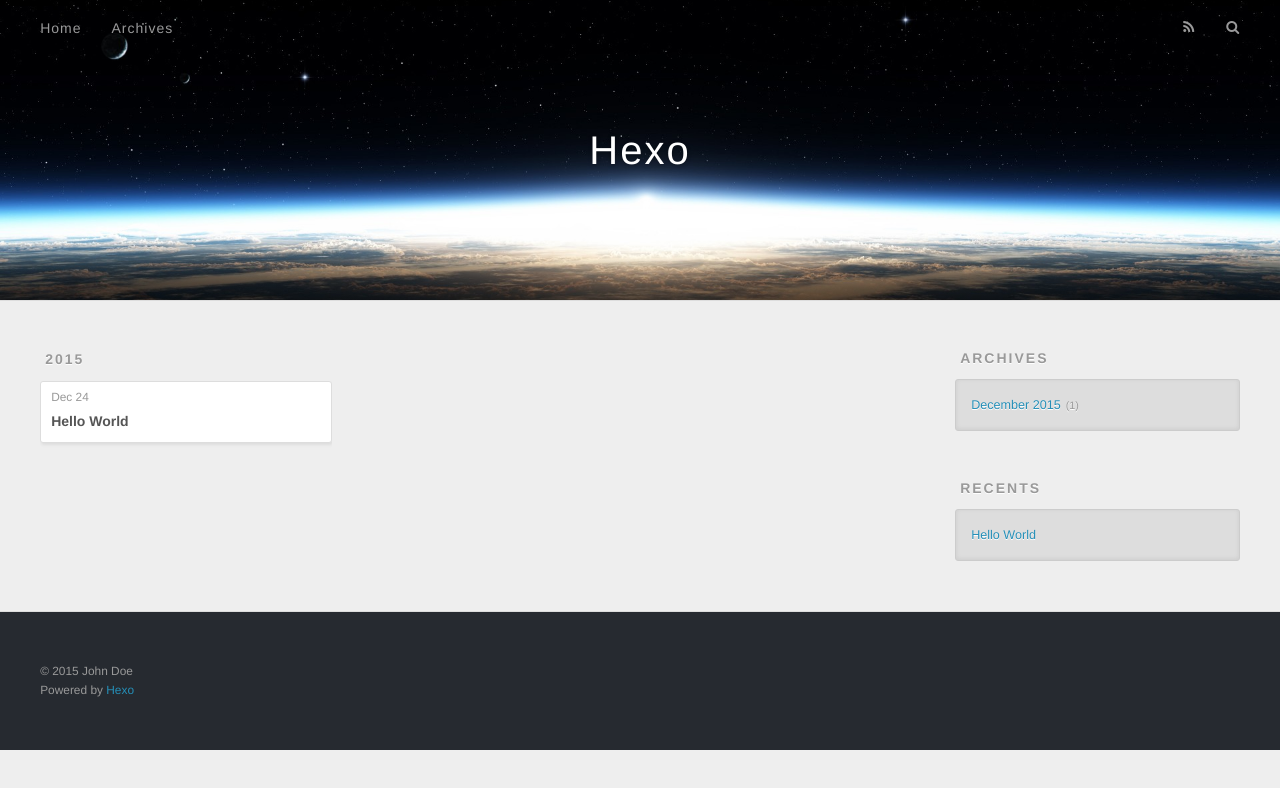
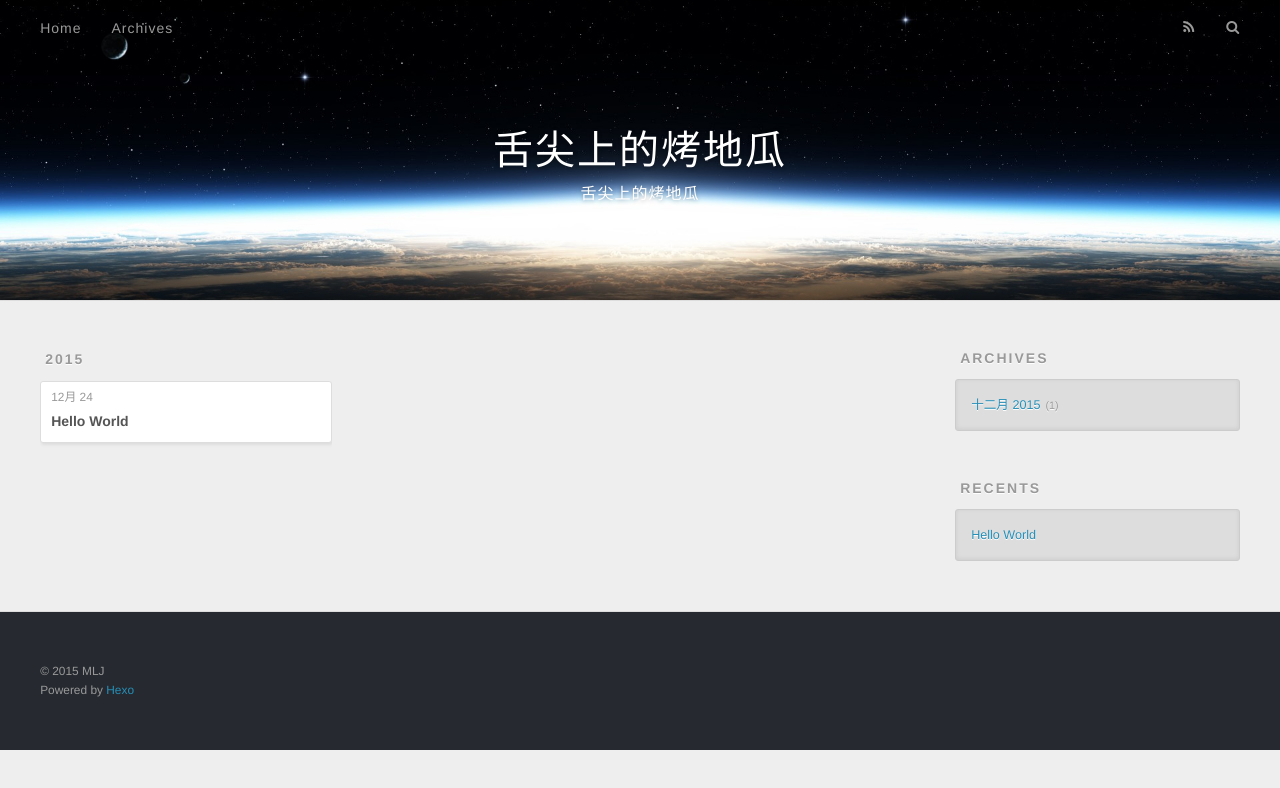
Before and after one commit to luojumvn/luojumvn.github.io, a plain HTML site: page archives/2015/12/index.html in a window 1280 px wide. Drawn offline with nearby package versions, Linux system fonts and the light colour scheme.

Commit message:
Site updated: 2015-12-24 14:10:09

```diff
--- a/archives/2015/12/index.html
+++ b/archives/2015/12/index.html
@@ -3,19 +3,19 @@
 <head>
   <meta charset="utf-8">
 
-  <title>Archives: 2015/12 | Hexo</title>
+  <title>Archives: 2015/12 | 舌尖上的烤地瓜</title>
   <meta name="viewport" content="width=device-width, initial-scale=1, maximum-scale=1">
-  <meta name="description">
+  <meta name="description" content="一个风一样的男子">
 <meta property="og:type" content="website">
-<meta property="og:title" content="Hexo">
+<meta property="og:title" content="舌尖上的烤地瓜">
 <meta property="og:url" content="http://yoursite.com/archives/2015/12/index.html">
-<meta property="og:site_name" content="Hexo">
-<meta property="og:description">
+<meta property="og:site_name" content="舌尖上的烤地瓜">
+<meta property="og:description" content="一个风一样的男子">
 <meta name="twitter:card" content="summary">
-<meta name="twitter:title" content="Hexo">
-<meta name="twitter:description">
+<meta name="twitter:title" content="舌尖上的烤地瓜">
+<meta name="twitter:description" content="一个风一样的男子">
 
-    <link rel="alternative" href="/atom.xml" title="Hexo" type="application/atom+xml">
+    <link rel="alternative" href="/atom.xml" title="舌尖上的烤地瓜" type="application/atom+xml">
 
 
     <link rel="icon" href="/favicon.png">
@@ -33,8 +33,12 @@
   <div id="header-outer" class="outer">
     <div id="header-title" class="inner">
       <h1 id="logo-wrap">
-        <a href="/" id="logo">Hexo</a>
+        <a href="/" id="logo">舌尖上的烤地瓜</a>
       </h1>
+
+        <h2 id="subtitle-wrap">
+          <a href="/" id="subtitle">舌尖上的烤地瓜</a>
+        </h2>
 
     </div>
     <div id="header-inner" class="inner">
@@ -76,7 +80,7 @@
   <div class="archive-article-inner">
     <header class="archive-article-header">
       <a href="/2015/12/24/hello-world/" class="archive-article-date">
-  <time datetime="2015-12-24T04:46:27.757Z" itemprop="datePublished">Dec 24</time>
+  <time datetime="2015-12-24T04:46:27.757Z" itemprop="datePublished">12月 24</time>
 </a>
 
 
@@ -106,7 +110,7 @@
   <div class="widget-wrap">
     <h3 class="widget-title">Archives</h3>
     <div class="widget">
-      <ul class="archive-list"><li class="archive-list-item"><a class="archive-list-link" href="/archives/2015/12/">December 2015</a><span class="archive-list-count">1</span></li></ul>
+      <ul class="archive-list"><li class="archive-list-item"><a class="archive-list-link" href="/archives/2015/12/">十二月 2015</a><span class="archive-list-count">1</span></li></ul>
     </div>
   </div>
 
@@ -133,7 +137,7 @@
 
   <div class="outer">
     <div id="footer-info" class="inner">
-      &copy; 2015 John Doe<br>
+      &copy; 2015 MLJ<br>
       Powered by <a href="http://hexo.io/" target="_blank">Hexo</a>
     </div>
   </div>
```
Also changed, not shown: 2015/12/24/hello-world/index.html (+11 -7 lines), archives/2015/index.html (+16 -12 lines), archives/index.html (+16 -12 lines), index.html (+16 -12 lines).
